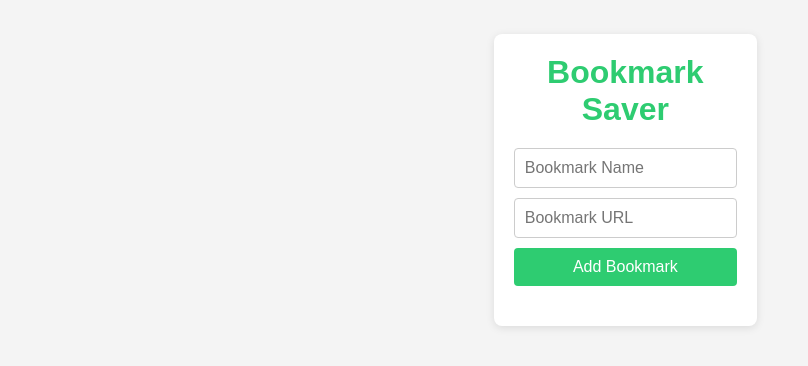
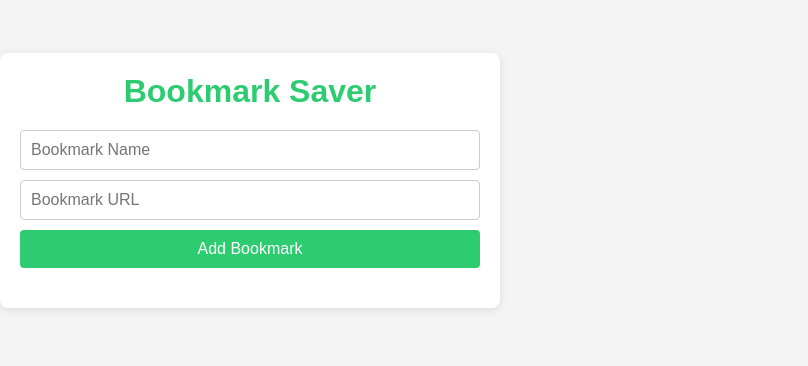
Before and after one commit to PrestonMas/BookmarkSaver, a React (Vite) app: page / in a window 1280 px wide. Shown: the part 220-586 px from the top of the page, without its empty margins (0-808 px from the left). Built offline with nearby package versions, Linux system fonts and the light colour scheme.

Commit message:
fixing page width

```diff
--- a/index.html
+++ b/index.html
@@ -2,8 +2,8 @@
 <html lang="en">
   <head>
     <meta charset="UTF-8" />
+    <meta name="viewport" content="width=device-width, initial-scale=1.0" />
     <link rel="icon" type="image/svg+xml" href="/vite.svg" />
-    <meta name="viewport" content="width=device-width, initial-scale=1.0" />
     <title>bookmark-saver</title>
   </head>
   <body>
--- a/src/style.css
+++ b/src/style.css
@@ -16,12 +16,16 @@ body {
     height: 100vh;
 }
 
+#root {
+  width: 100%;
+}
+
 .app-container{
     background-color: #fff;
     padding: 20px;
     border-radius: 8px;
     box-shadow: 0 2px 8px rgba(0, 0, 0, 0.1);
-    max-width: 400px;
+    max-width: 500px;
     width: 90%;
     text-align: center;
 }
```
